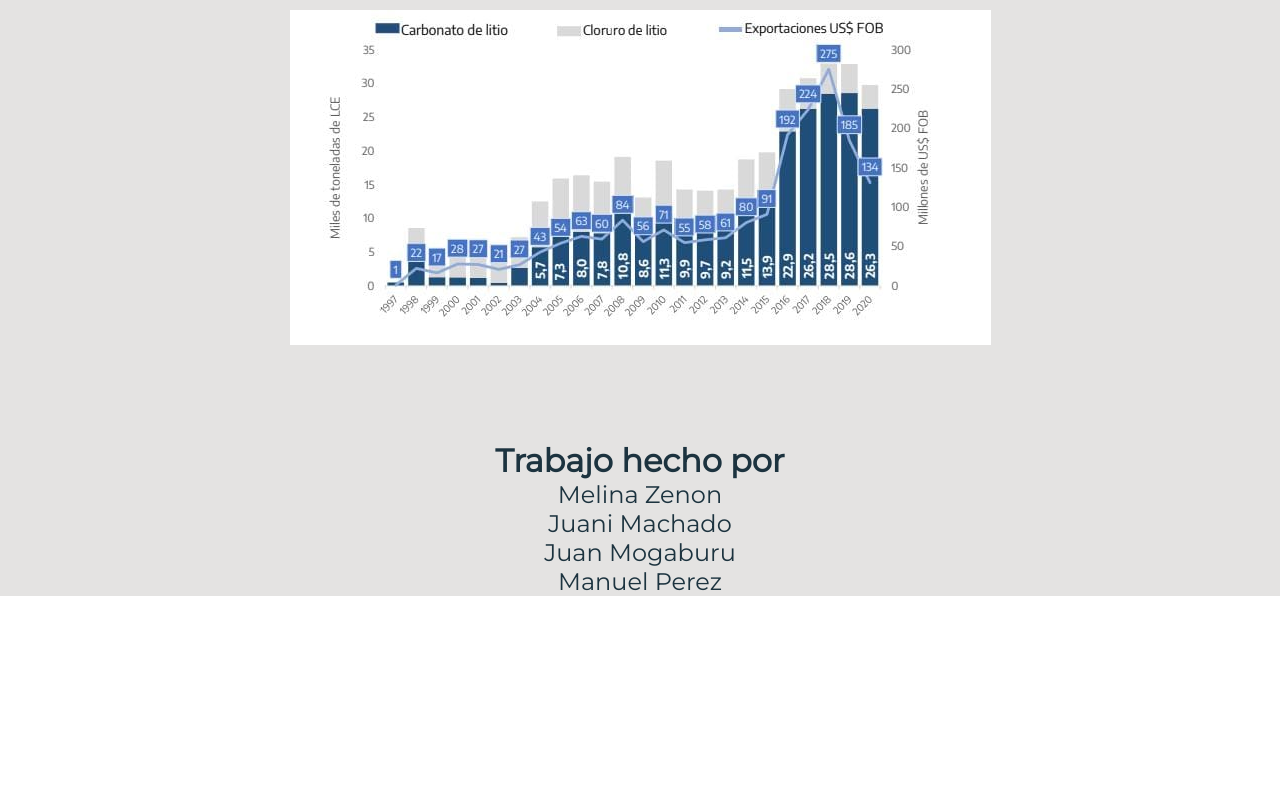
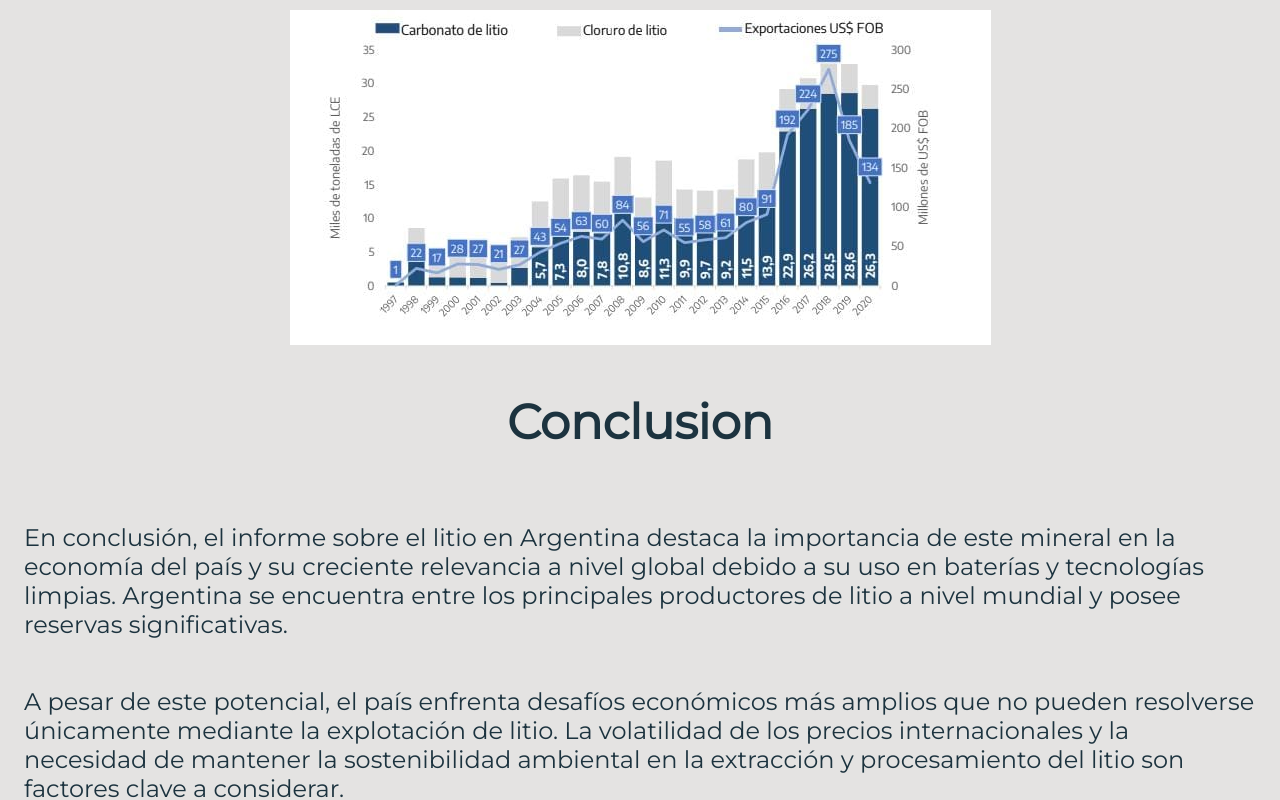
Before and after one commit to beto-programmer/proyecto-escuela, a plain HTML site: page index.html in a window 1280 px wide. Shown: the part 11200-12000 px from the top of the page. Before the commit the page ends 11796 px from the top, so only its background shows below. Drawn offline with nearby package versions, Linux system fonts and the light colour scheme.

Commit message:
ahora si terminado

```diff
--- a/index.html
+++ b/index.html
@@ -89,6 +89,11 @@
     <p class="litio-informacion__texto" data-aos="fade-down">En este punto, cabe destacar que el pico histórico se alcanzó en el año 2018 con el “boom del litio”, y posteriormente, con el descenso de los precios internacionales también disminuyeron los ingresos vía exportaciones. Adicionalmente, en el año 2020, como ya se mencionó en otras secciones del documento, la producción se vio afectada por las medidas aplicadas en pandemia y, en consecuencia, también se redujeron las cantidades exportadas. Esto, sumado a la caída en el precio internacional, provocó que las exportaciones alcanzaran el valor de 134 millones de US$ FOB, lo que implicó una caída del 27,5% respecto del año 2019 y del 51,3% si se lo compara con el pico del 2018.</p>
     <h1 class="litio-informacion__titulo">Exportaciones argentinas 1997-2020</h1>
     <img src="img/grafico-siete.png" alt="">
+    <h1 class="litio-informacion__titulo">Conclusion</h1>
+    <p class="litio-informacion__texto">En conclusión, el informe sobre el litio en Argentina destaca la importancia de este mineral en la economía del país y su creciente relevancia a nivel global debido a su uso en baterías y tecnologías limpias. Argentina se encuentra entre los principales productores de litio a nivel mundial y posee reservas significativas.</p>
+    <p class="litio-informacion__texto">A pesar de este potencial, el país enfrenta desafíos económicos más amplios que no pueden resolverse únicamente mediante la explotación de litio. La volatilidad de los precios internacionales y la necesidad de mantener la sostenibilidad ambiental en la extracción y procesamiento del litio son factores clave a considerar.</p>
+    <p class="litio-informacion__texto">Argentina tiene un marco normativo sólido para regular la industria minera y ofrece incentivos para la inversión en el sector. La cooperación en el "triángulo del litio" con Chile y Bolivia representa una oportunidad estratégica para el desarrollo conjunto de estos recursos.</p>
+    <p class="litio-informacion__texto">A medida que la demanda de litio continúa creciendo, especialmente en el sector de vehículos eléctricos, Argentina tiene la oportunidad de desempeñar un papel crucial en la transición hacia una economía más sostenible. Sin embargo, es importante abordar los riesgos económicos y ambientales, invertir en investigación y desarrollo, y mantener un enfoque en la sustentabilidad para aprovechar al máximo el potencial del litio en beneficio de la economía y el medio ambiente argentino.</p>
 </div>
 <div class="litio-informacion__cuadro">
 <h1 class="creditos">Trabajo hecho por</h1>
```
